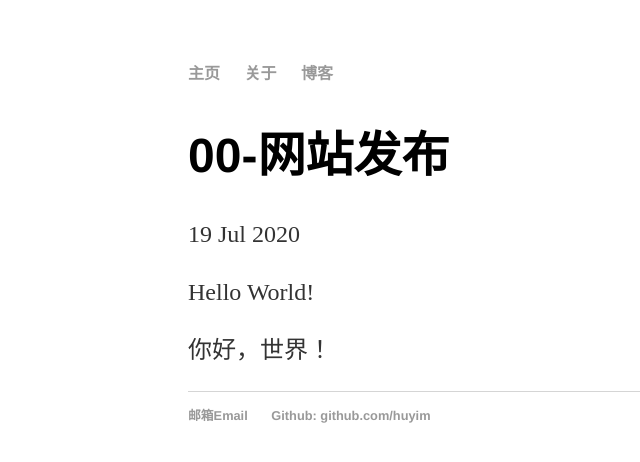
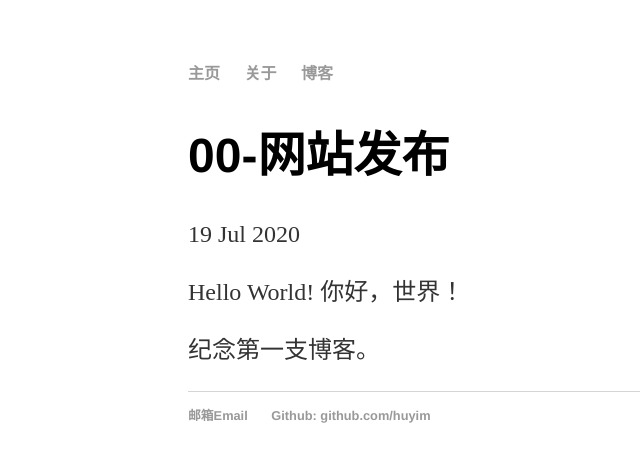
Before and after one commit to huyim/huyim.github.io, a Jekyll site: the page built from _posts/2020-07-19-first-site-launched.md, in a window 1280 px wide. Shown: the top 462 px of the page, without its empty margins (4-644 px from the left). Built offline with Jekyll 4.4.1, drawn with Linux system fonts in a browser that asks for light colours.

Commit message:
Update 2020-07-19-first-site-launched.md

```diff
--- a/_posts/2020-07-19-first-site-launched.md
+++ b/_posts/2020-07-19-first-site-launched.md
@@ -5,5 +5,6 @@ date: 2020-07-19
 ---
 
 Hello World!
+你好，世界！
 
-你好，世界！
+纪念第一支博客。
```
